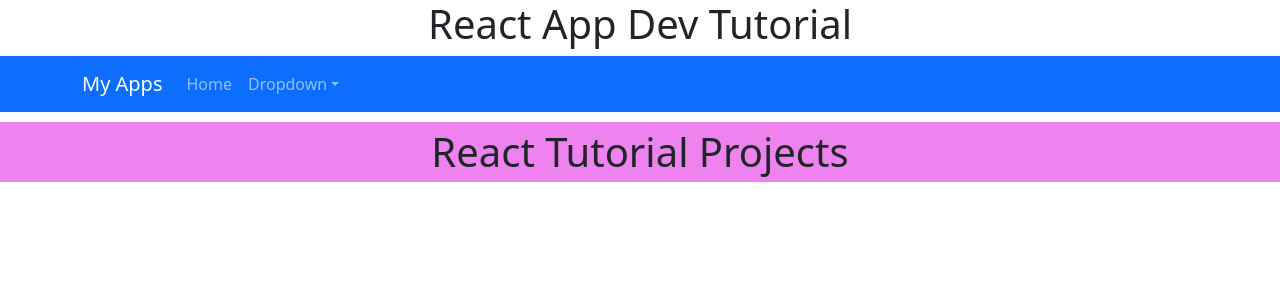
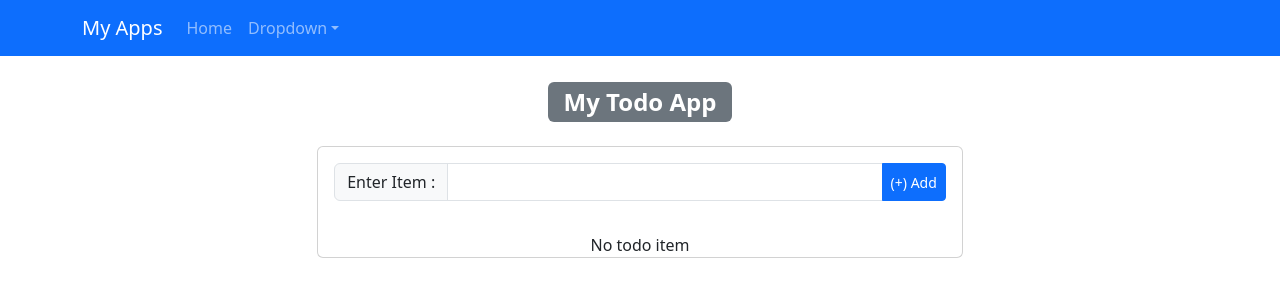
Before and after one commit to gitcoder-23/react-todo-app-tutorial, a React (Create React App) app: page / in a window 1280 px wide. Shown: the top 300 px of the page. Built offline with nearby package versions, Linux system fonts and the light colour scheme.

Commit message:
new todo in homepage

```diff
--- a/src/App.js
+++ b/src/App.js
@@ -20,7 +20,6 @@ function App() {
   return (
     <>
       <div className="App">
-        <h1>React App Dev Tutorial</h1>
         <Menu/>
         <Routes>
           <Route exact path="/" element={<HomePage />} />
--- a/src/pages/HomePage.js
+++ b/src/pages/HomePage.js
@@ -1,10 +1,130 @@
-import React from 'react';
+import React, { useState } from "react";
+import { v4 as uuidv4 } from "uuid";
+import HomePageModal from "./HomePageModal";
 
 const HomePage = () => {
+  const [dataInput, setDataInput] = useState("");
+  const [dataInArray, setDataInArray] = useState([]);
+  // const [vData, setVdata] = useState('');
+  const [errorMsg, setErrorMsg] = useState("");
+
+  const inputTodo = (e) => {
+    setDataInput(e.target.value);
+  };
+
+  const handleSubmit = () => {
+    if (!dataInput || dataInput === "") {
+      setErrorMsg("Please give a data to add *");
+      setTimeout(() => {
+        setErrorMsg("");
+      }, 2000);
+    } else {
+      const newData = {
+        id: uuidv4(),
+        todoItem: dataInput,
+        status: "success",
+      };
+      setDataInArray([...dataInArray, newData]);
+      setDataInput("");
+    }
+  };
+  console.log("dataInArray-->", dataInArray);
+
+  const delFunc = (del)=>{
+    console.log('del-->',del);
+    if(window.confirm('Do you want to delete ?')){
+      const delItems = [...dataInArray].filter((arrayData)=>{
+        console.log('arrayData-->',arrayData.id);
+        return arrayData.id !== del ;
+      })
+      setDataInArray(delItems);
+    }
+  }
+
   return (
-    <div>
-      <div style={{fontSize:40, backgroundColor:'violet',marginTop:10}}>
-        React Tutorial Projects</div>
+    <div className="container my-4">
+      <h2>
+        <span className="badge bg-secondary">My Todo App</span>
+      </h2>
+      <div className="container mt-4" style={{ width: "60%" }}>
+        {errorMsg ? (
+          <div
+            className="alert alert-danger mb-3"
+            role="alert"
+            style={{ width: "40%", margin: "0 auto 0" }}
+          >
+            {errorMsg}
+          </div>
+        ) : (
+          <></>
+        )}
+        <div className="card">
+          <div className="card-body">
+            <div className="input-group mb-3">
+              <span className="input-group-text" id="inputGroup-sizing-default">
+                Enter Item :
+              </span>
+              <input
+                type="text"
+                className="form-control"
+                aria-label="Sizing example input"
+                aria-describedby="inputGroup-sizing-default"
+                value={dataInput}
+                onChange={inputTodo}
+              />
+              <button
+                type="button"
+                className="btn btn-primary btn-sm"
+                onClick={() => handleSubmit()}
+              >
+                (+) Add
+              </button>
+            </div>
+          </div>
+          {dataInArray.length === 0 ? (<span>No todo item</span>):(
+             <table className="table">
+             <thead>
+               <tr>
+                 <th scope="col">No.</th>
+                 <th scope="col">Todo Item</th>
+                 <th scope="col">Actions</th>
+               </tr>
+             </thead>
+
+           {dataInArray &&
+             dataInArray.map((data, index) => (
+               <tbody key={index}>
+                 <tr>
+                   <th scope="row">{index+1}.</th>
+                   <td>{data.todoItem}</td>
+                   <td>
+                     <div
+                       className="btn-group"
+                       role="group"
+                       aria-label="Basic mixed styles example"
+                     >
+                       <button type="button" className="btn btn-info" data-bs-toggle="modal" data-bs-target="#exampleModal">
+                         View
+                       </button>
+                       <HomePageModal dataInArray={dataInArray}/>
+                       <button type="button" className="btn btn-warning">
+                         Edit
+                       </button>
+                       <button type="button" className="btn btn-danger"
+                       onClick={()=>delFunc(data.id)}
+                       >
+                         Delete
+                       </button>
+                     </div>
+                   </td>
+                 </tr>
+               </tbody>
+             ))}
+             </table>
+          )}
+
+        </div>
+      </div>
     </div>
   );
 };
--- /dev/null
+++ b/src/pages/HomePageModal.js
@@ -0,0 +1,59 @@
+import React from "react";
+
+const HomePageModal = ({ dataInArray }) => {
+  return (
+    <div>
+      {/* <!-- Button trigger modal --> */}
+      {/* <button type="button" className="btn btn-primary" data-bs-toggle="modal" data-bs-target="#exampleModal">
+View
+</button> */}
+
+      {/* <!-- Modal --> */}
+      <div
+        className="modal fade"
+        id="exampleModal"
+        tabindex="-1"
+        aria-labelledby="exampleModalLabel"
+        aria-hidden="true"
+      >
+        <div className="modal-dialog">
+          <div className="modal-content">
+            <div className="modal-header">
+              <h1 className="modal-title fs-5" id="exampleModalLabel">
+                Item Details
+              </h1>
+              <button
+                type="button"
+                className="btn-close"
+                data-bs-dismiss="modal"
+                aria-label="Close"
+              ></button>
+            </div>
+            {dataInArray && dataInArray.map((data,index)=>(
+                 <div className="modal-body" key={data.id}>
+                 <ol className="list-group list-group-numbered">
+                   <li className="list-group-item">Item No : {index+1}</li>
+                   <li className="list-group-item">Item Name : {data.todoItem}</li>
+                 </ol>
+               </div>
+            ))}
+            <div className="modal-footer">
+              <button
+                type="button"
+                className="btn btn-secondary"
+                data-bs-dismiss="modal"
+              >
+                Close
+              </button>
+              <button type="button" className="btn btn-primary">
+                Save changes
+              </button>
+            </div>
+          </div>
+        </div>
+      </div>
+    </div>
+  );
+};
+
+export default HomePageModal;
```
Also changed, not shown: src/pages/myProjectTasks/DemoTodo.js (+0 -43 lines).
